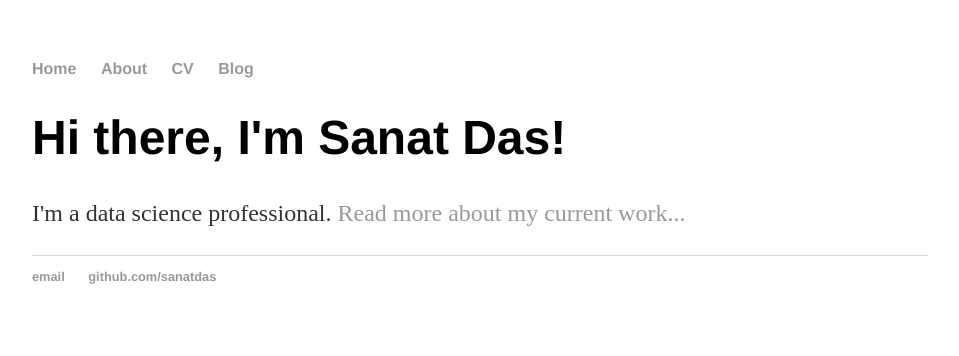
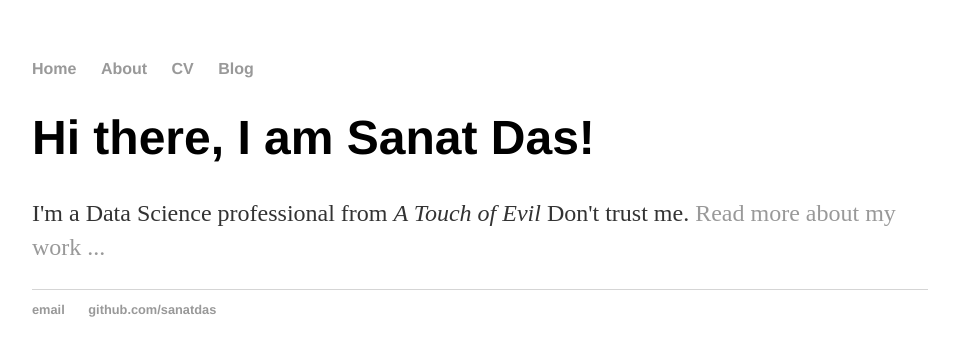
Before and after one commit to sanatdas/sanatdas1.github.io, a Jekyll site: the page built from index.html, in a window 1280 px wide. Shown: the top 356 px of the page, without its empty margins (160-1119 px from the left). Built offline with Jekyll 4.4.1, drawn with Linux system fonts in a browser that asks for light colours; Markdown is read by kramdown in place of the engine named in the settings.

Commit message:
Update index.html

```diff
--- a/index.html
+++ b/index.html
@@ -1,30 +1,8 @@
-<!DOCTYPE html>
-<html>
-	<head>
-		<title>Sanat Das</title>
-		<!-- link to main stylesheet -->
-		<link rel="stylesheet" type="text/css" href="/css/main.css">
-	</head>
-	<body>
-		<nav>
-    		<ul>
-        		<li><a href="/">Home</a></li>
-	        	<li><a href="/about">About</a></li>
-        		<li><a href="/cv">CV</a></li>
-        		<li><a href="/blog">Blog</a></li>
-    		</ul>
-		</nav>
-		<div class="container">
-    		<div class="blurb">
-        		<h1>Hi there, I'm Sanat Das!</h1>
-				<p>I'm a data science professional. <a href="/about">Read more about my current work...</a></p>
-    		</div><!-- /.blurb -->
-		</div><!-- /.container -->
-		<footer>
-    		<ul>
-        		<li><a href="mailto:sanat301@gmail.com">email</a></li>
-        		<li><a href="https://github.com/sanatdas">github.com/sanatdas</a></li>
-			</ul>
-		</footer>
-	</body>
-</html>
+---
+layout: default
+title: Hank Quinlan, Horrible Cop
+---
+<div class="blurb">
+	<h1>Hi there, I am Sanat Das!</h1>
+	<p>I'm a Data Science professional from <em>A Touch of Evil</em> Don't trust me. <a href="/about">Read more about my work ...</a></p>
+</div><!-- /.blurb -->
```
